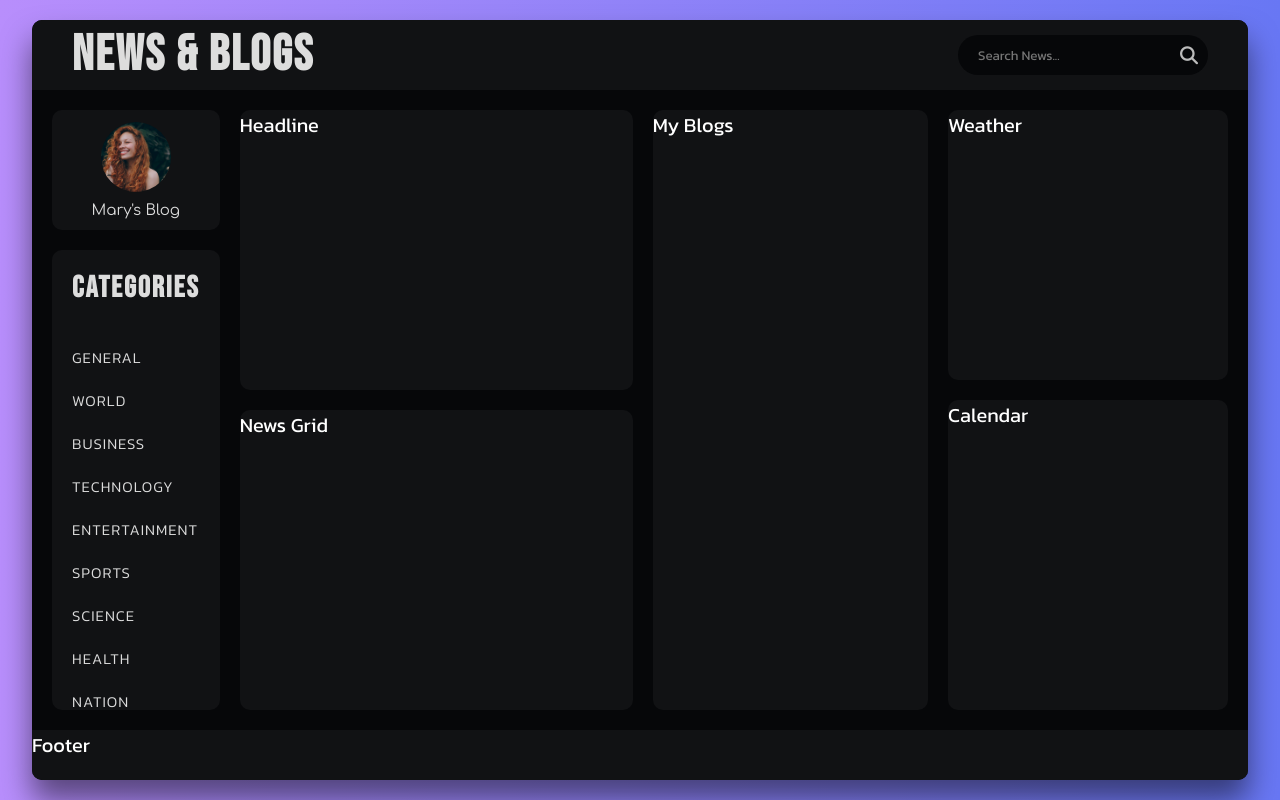
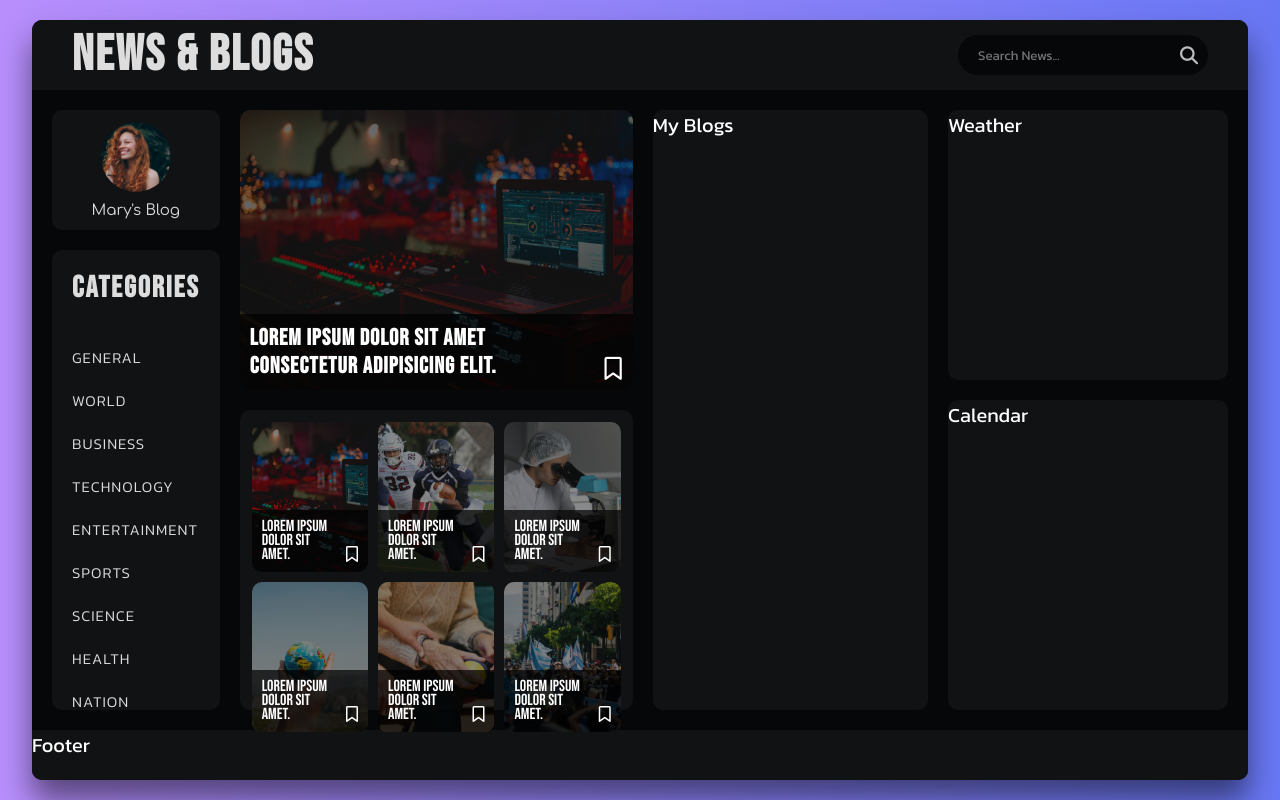
Before and after one commit to yubinex/tidings, a React (Vite) app: page / in a window 1280 px wide. Built offline with nearby package versions, Linux system fonts and the light colour scheme.

Commit message:
news section styling

```diff
--- a/src/components/News.css
+++ b/src/components/News.css
@@ -14,7 +14,6 @@
     min-height: 7rem;
     background-color: #111214;
     border-radius: 1rem 1rem 0 0;
-
     display: flex;
     justify-content: space-between;
     align-items: center;
@@ -82,7 +81,6 @@
     height: 20%;
     background-color: #111214;
     border-radius: 1rem;
-
     display: flex;
     flex-direction: column;
     justify-content: center;
@@ -157,6 +155,36 @@
     background-color: #111214;
     border-radius: 1rem;
     margin-bottom: 2rem;
+    position: relative;
+}
+
+.headline-title {
+    width: 100%;
+    position: absolute;
+    bottom: 0;
+    left: 0;
+    padding: 1rem 4rem 1rem 1rem;
+    font-family: "Bebas Neue", sans-serif;
+    font-size: clamp(1.5rem, 1.8cqi, 3rem);
+    letter-spacing: .1rem;
+    color: #fff;
+    background-color: rgba(0, 0, 0, .7);
+    border-radius: 0 0 1rem 1rem;
+}
+
+.bookmark {
+    position: absolute;
+    bottom: 1rem;
+    right: 1rem;
+    cursor: pointer;
+}
+
+.headline img {
+    width: 100%;
+    height: 100%;
+    object-fit: cover;
+    border-radius: 1rem;
+    opacity: .4;
 }
 
 .news-grid {
@@ -164,6 +192,44 @@
     height: 50%;
     background-color: #111214;
     border-radius: 1rem;
+    display: grid;
+    grid-template-columns: repeat(3, 1fr);
+    grid-template-rows: repeat(2, 1fr);
+    gap: 1rem;
+    padding: 1.2rem;
+    justify-items: center;
+    align-items: center;
+}
+
+.news-grid-item {
+    width: 100%;
+    height: 100%;
+    min-height: 15rem;
+    border-radius: 1rem;
+    position: relative;
+}
+
+.news-grid-item img {
+    width: 100%;
+    height: 100%;
+    display: block;
+    object-fit: cover;
+    border-radius: 1rem;
+    opacity: .5;
+}
+
+.news-grid-item h3 {
+    position: absolute;
+    bottom: 0;
+    left: 0;
+    padding: 1rem 3rem 1rem 1rem;
+    font-family: "Bebas Neue", sans-serif;
+    font-size: 1.6rem;
+    font-weight: 300;
+    line-height: 1.4rem;
+    background-color: rgba(0, 0, 0, .7);
+    width: 100%;
+    border-radius: 0 0 1rem 1rem;
 }
 
 .my-blogs {
--- a/src/components/News.jsx
+++ b/src/components/News.jsx
@@ -1,4 +1,10 @@
+import healthImg from "../assets/images/health.jpg";
+import nationImg from "../assets/images/nation.jpg";
+import scienceImg from "../assets/images/science.jpg";
+import sportsImg from "../assets/images/sports.jpg";
+import techImg from "../assets/images/tech.jpg";
 import userImg from "../assets/images/user.jpg";
+import worldImg from "../assets/images/world.jpg";
 import Calendar from "./Calendar";
 import "./News.css";
 import Weather from "./Weather";
@@ -61,8 +67,58 @@
                     </div>
                 </div>
                 <div className="news-section">
-                    <div className="headline">Headline</div>
-                    <div className="news-grid">News Grid</div>
+                    <div className="headline">
+                        <img src={techImg} alt="Headline Image" />
+                        <h2 className="headline-title">
+                            Lorem ipsum dolor sit amet consectetur adipisicing
+                            elit.
+                            <i className="fa-regular fa-bookmark bookmark" />
+                        </h2>
+                    </div>
+                    <div className="news-grid">
+                        <div className="news-grid-item">
+                            <img src={techImg} alt="News Image" />
+                            <h3>
+                                Lorem ipsum dolor sit amet.
+                                <i className="fa-regular fa-bookmark bookmark"></i>
+                            </h3>
+                        </div>
+                        <div className="news-grid-item">
+                            <img src={sportsImg} alt="News Image" />
+                            <h3>
+                                Lorem ipsum dolor sit amet.
+                                <i className="fa-regular fa-bookmark bookmark"></i>
+                            </h3>
+                        </div>
+                        <div className="news-grid-item">
+                            <img src={scienceImg} alt="News Image" />
+                            <h3>
+                                Lorem ipsum dolor sit amet.
+                                <i className="fa-regular fa-bookmark bookmark"></i>
+                            </h3>
+                        </div>
+                        <div className="news-grid-item">
+                            <img src={worldImg} alt="News Image" />
+                            <h3>
+                                Lorem ipsum dolor sit amet.
+                                <i className="fa-regular fa-bookmark bookmark"></i>
+                            </h3>
+                        </div>
+                        <div className="news-grid-item">
+                            <img src={healthImg} alt="News Image" />
+                            <h3>
+                                Lorem ipsum dolor sit amet.
+                                <i className="fa-regular fa-bookmark bookmark"></i>
+                            </h3>
+                        </div>
+                        <div className="news-grid-item">
+                            <img src={nationImg} alt="News Image" />
+                            <h3>
+                                Lorem ipsum dolor sit amet.
+                                <i className="fa-regular fa-bookmark bookmark"></i>
+                            </h3>
+                        </div>
+                    </div>
                 </div>
                 <div className="my-blogs">My Blogs</div>
                 <div className="weather-calendar">
```
